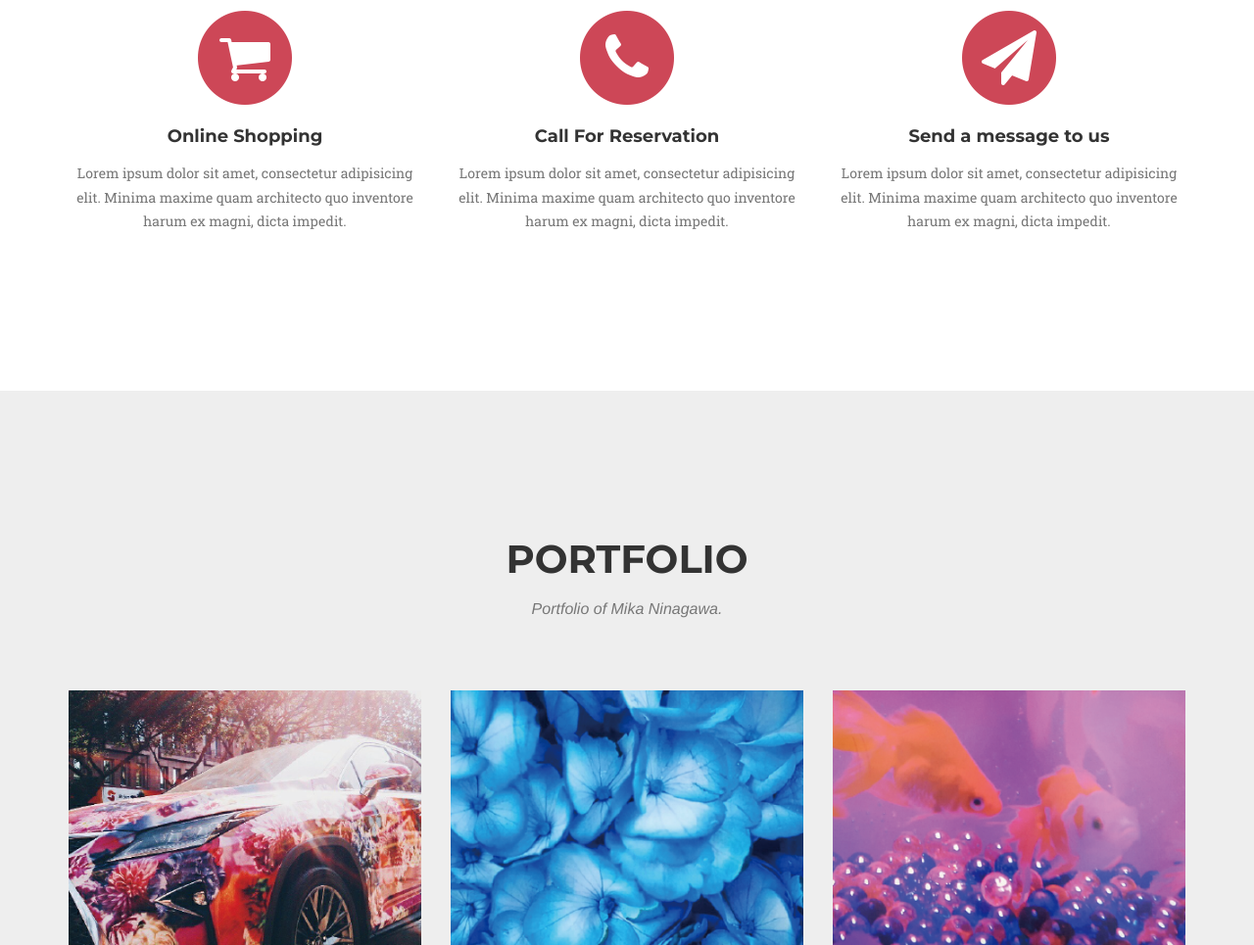
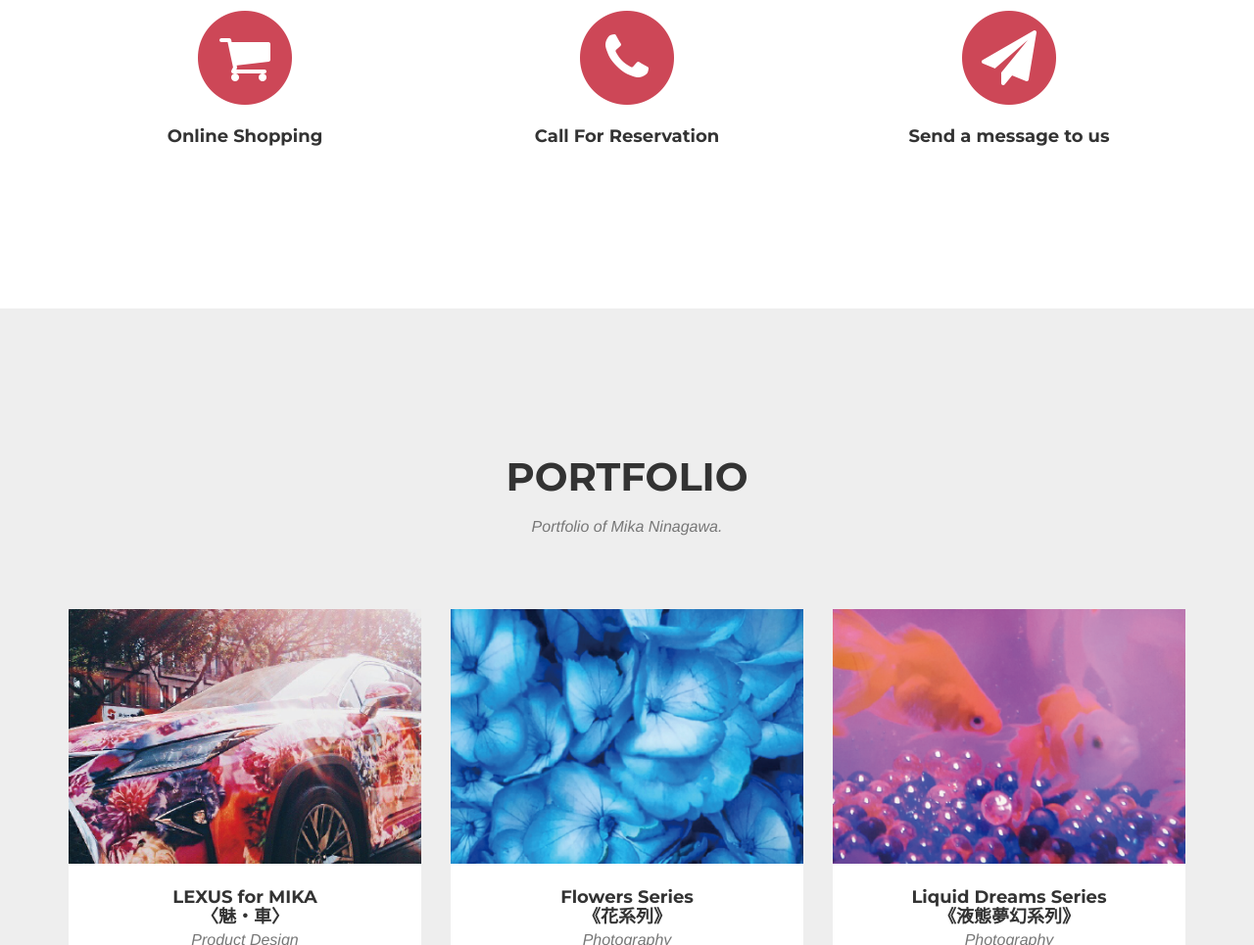
Before and after one commit to Winwinwang/flower, a website: page index.html in a window 1280 px wide. Shown: the part 1061-2026 px from the top of the page at 98% size. Drawn offline with nearby package versions, Linux system fonts and the light colour scheme; a web font is replaced by a local one.

Commit message:
Add files via upload

```diff
--- a/index.html
+++ b/index.html
@@ -114,7 +114,7 @@ ga('send', 'pageview');
                         <i class="fa fa-shopping-cart fa-stack-1x fa-inverse"></i>
                     </span>
                     <h4 class="service-heading">Online Shopping</h4>
-                    <p class="text-muted">Lorem ipsum dolor sit amet, consectetur adipisicing elit. Minima maxime quam architecto quo inventore harum ex magni, dicta impedit.</p>
+
                 </div>
                 <div class="col-md-4">
                     <span class="fa-stack fa-4x">
@@ -122,7 +122,7 @@ ga('send', 'pageview');
                         <i class="fa fa-phone fa-stack-1x fa-inverse"></i>
                     </span>
                     <h4 class="service-heading">Call For Reservation</h4>
-                    <p class="text-muted">Lorem ipsum dolor sit amet, consectetur adipisicing elit. Minima maxime quam architecto quo inventore harum ex magni, dicta impedit.</p>
+
                 </div>
                 <div class="col-md-4">
                     <span class="fa-stack fa-4x">
@@ -130,7 +130,7 @@ ga('send', 'pageview');
                         <i class="fa fa-send fa-stack-1x fa-inverse"></i>
                     </span>
                     <h4 class="service-heading">Send a message to us</h4>
-                    <p class="text-muted">Lorem ipsum dolor sit amet, consectetur adipisicing elit. Minima maxime quam architecto quo inventore harum ex magni, dicta impedit.</p>
+
                 </div>
             </div>
         </div>
```
